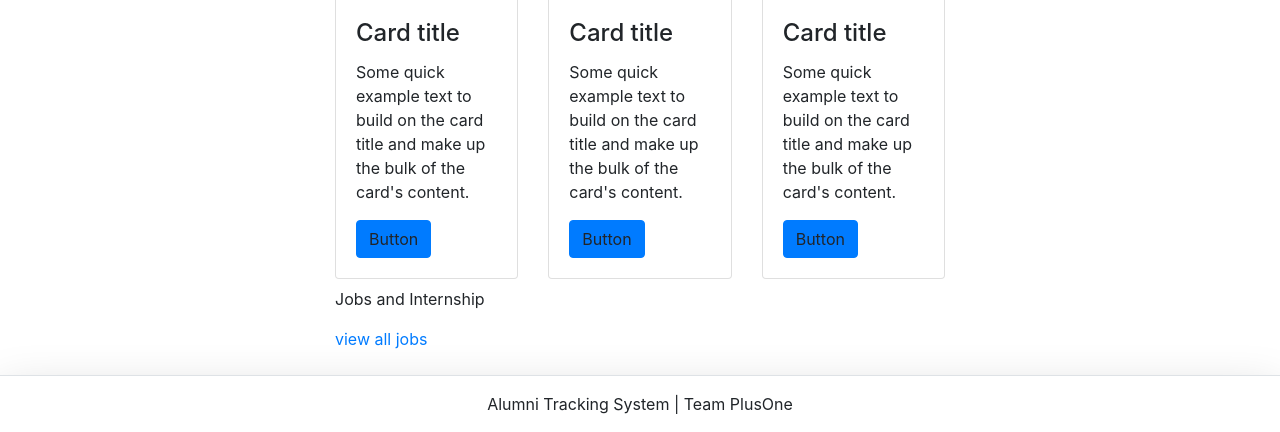
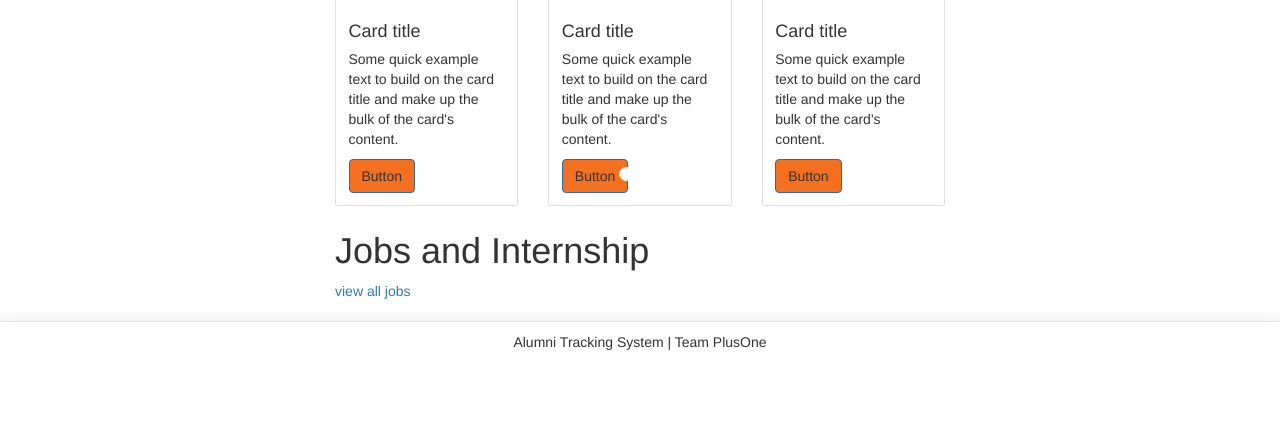
Before and after one commit to chiragagarwal54/AlumniTrackingSystem, a Django app: page / in a window 1280 px wide. Shown: the part 788-1220 px from the top of the page. After the commit the page ends 1138 px from the top, so only its background shows below. Run offline with Django 3.2, Linux system fonts and the light colour scheme; data that the repository does not hold is empty; some libraries are stand-ins or nearby versions.

Commit message:
[ADD] AllJobsPage

```diff
--- a/base/templates/snippets/jobs-section.html
+++ b/base/templates/snippets/jobs-section.html
@@ -1,34 +1,58 @@
-<!--
-jobsitem
--->
+<!DOCTYPE html>
+<html lang="en">
+<head>
+  <meta charset="utf-8">
+  <meta name="viewport" content="width=device-width, initial-scale=1">
+  <link rel="stylesheet" href="https://maxcdn.bootstrapcdn.com/bootstrap/3.4.1/css/bootstrap.min.css">
+  <script src="https://ajax.googleapis.com/ajax/libs/jquery/3.5.1/jquery.min.js"></script>
+  <script src="https://maxcdn.bootstrapcdn.com/bootstrap/3.4.1/js/bootstrap.min.js"></script>
+</head>
+<style>
+  .btn-primary{
+    background-color: #f37020 !important;
+  }
+</style>
+<body>
+
 
 <div id="home_jobs" class="section">
   <div class="section_heading">
-    <p>Jobs and Internship</p>
-  <a class="view_all" href="#">view all jobs</a>
+    <p>
+      <h1>Jobs and Internship
+        </h1>
+      </p>
   </div>
-  <div class="section_content">
+  <div class="column">
     <div class="row">
         {% for each in jobsitem %}
-      <div class="column small-12 large-6">
-        <p class="job_main">
+        <div class="col-sm-6">
+
+            <div class="card">
+              <div class="card-body">
+
                   <a href="#">
-            <span class="title">{{each.title}}</span>
-            <span> | </span>
+                <h5 class="card-title">{{each.title}}</h5>
                 <span class="organisation">{{each.organisation}}</span>
               </a>
-        </p>
+                <p class="card-text">
                   <p>
                   <b>Location: {{each.location}}</b>
                   </p>
                   <p>
                     <b>Salary: {{each.salary}}</b>
                   </p>
-        <div class="btn action" data-url="#">
-          <span>Apply</span>
+                </p>
+                <a href="#" class="btn btn-primary">APPLY</a>
+
               </div>
+            </div>
+
           </div>
           {% endfor %}
     </div>
+    <a class="view_all" href="{% url 'base:jobsection' %}">view all jobs</a>
   </div>
 </div>
+
+</body>
+</html>
--- a/base/urls.py
+++ b/base/urls.py
@@ -10,7 +10,8 @@ from base.views import(
     profile,
     searchalumni,
     speceficstory,
-    autocomplete
+    autocomplete,
+    jobsection,
 )
 
 app_name='base'
@@ -24,5 +25,6 @@ urlpatterns = [
     path('news', allnews, name="allnews"),
     path('events', allevents, name="allevents"),
     path('searchalumni', searchalumni, name="searchalumni"),
-    path('autocomplete', autocomplete, name="autocomplete")
+    path('autocomplete', autocomplete, name="autocomplete"),
+    path('jobsection',jobsection,name="jobsection"),
 ]
--- a/base/views.py
+++ b/base/views.py
@@ -156,3 +156,9 @@ def autocomplete(request):
             names.append(name.full_name)
         return JsonResponse(names, safe=False)
     return JsonResponse({}, safe=False)
+
+def jobsection(request):
+    context = {}
+    jobs=Job.objects.all()
+    context['jobsitem']=jobs
+    return render(request,'all-jobs.html',context)
```
Also changed, not shown: base/templates/all-jobs.html (added, +64 -0 lines). Lines whose indentation alone changed are shown as unchanged.
